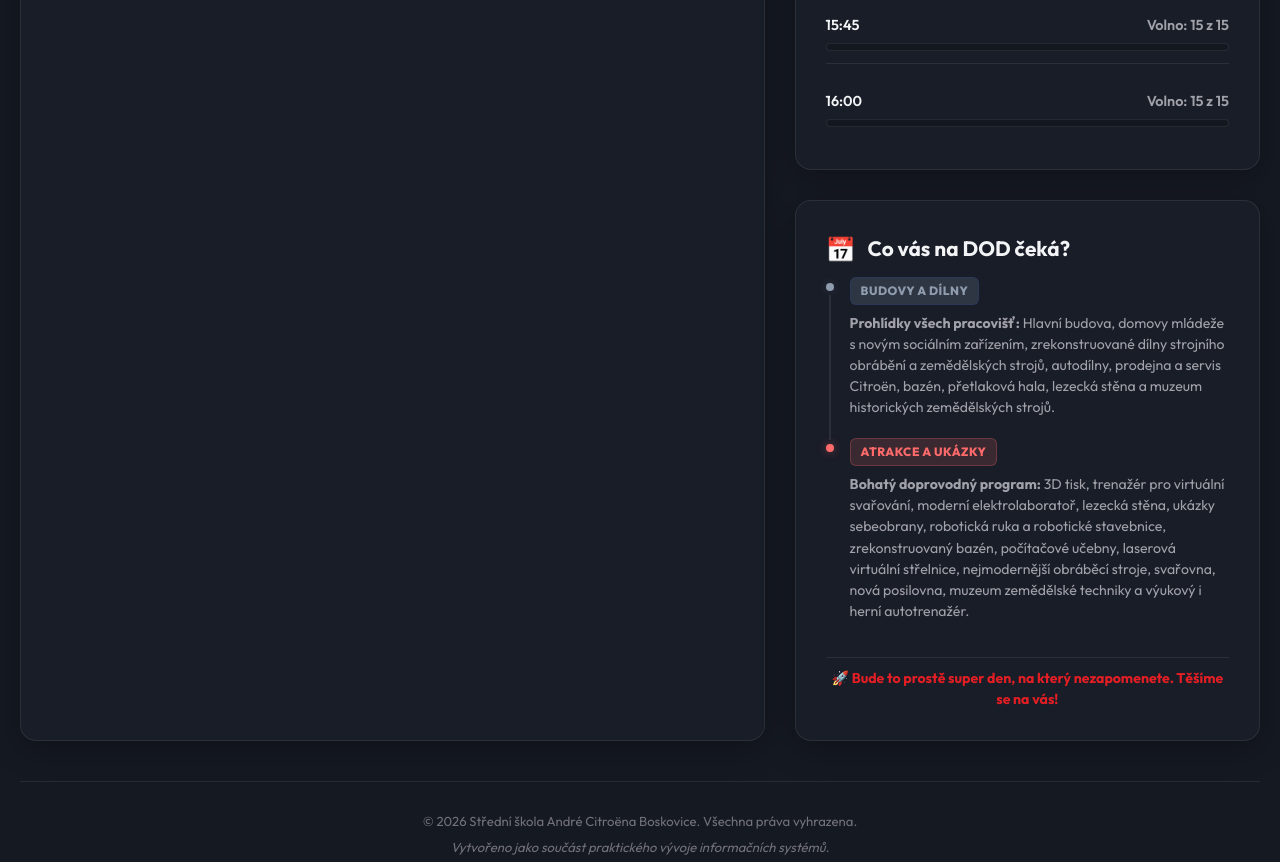
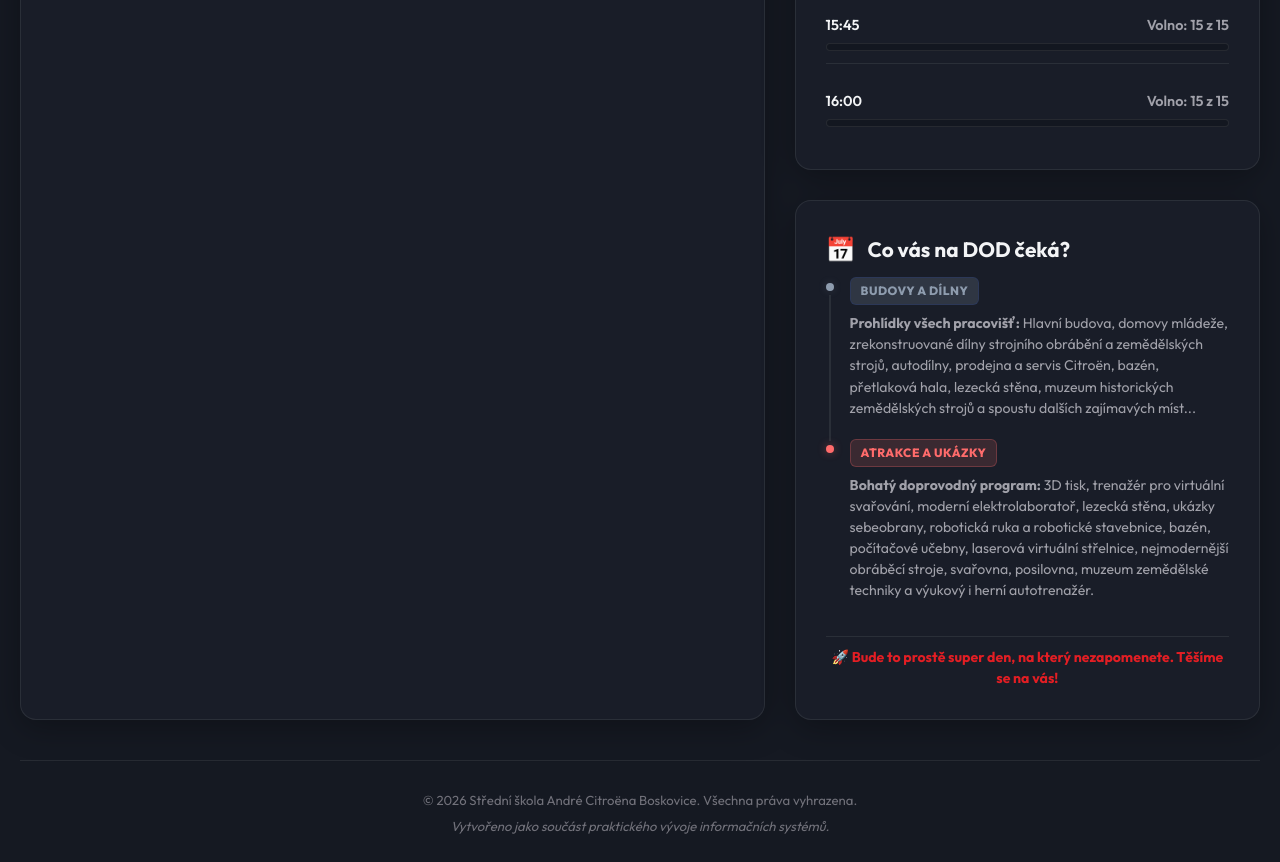
Before and after one commit to janakotlanova86/open-doors-registration, a Flask app: page / in a window 1280 px wide. Shown: the part 2951-3813 px from the top of the page. After the commit the page ends 3785 px from the top, so only its background shows below. Run offline with Flask 3, Linux system fonts and the light colour scheme; data that the repository does not hold is empty; parts of the project's set-up code (start-up, migrations or seed data) failed here and were passed over.

Commit message:
Korekce textů v časové ose programu DOD podle zpětné vazby

```diff
--- a/templates/index.html
+++ b/templates/index.html
@@ -438,11 +438,11 @@
                         <ul class="program-steps">
                             <li>
                                 <div class="step-time">Budovy a dílny</div>
-                                <div class="step-desc"><strong>Prohlídky všech pracovišť:</strong> Hlavní budova, domovy mládeže s novým sociálním zařízením, zrekonstruované dílny strojního obrábění a zemědělských strojů, autodílny, prodejna a servis Citroën, bazén, přetlaková hala, lezecká stěna a muzeum historických zemědělských strojů.</div>
+                                <div class="step-desc"><strong>Prohlídky všech pracovišť:</strong> Hlavní budova, domovy mládeže, zrekonstruované dílny strojního obrábění a zemědělských strojů, autodílny, prodejna a servis Citroën, bazén, přetlaková hala, lezecká stěna, muzeum historických zemědělských strojů a spoustu dalších zajímavých míst...</div>
                             </li>
                             <li>
                                 <div class="step-time">Atrakce a ukázky</div>
-                                <div class="step-desc"><strong>Bohatý doprovodný program:</strong> 3D tisk, trenažér pro virtuální svařování, moderní elektrolaboratoř, lezecká stěna, ukázky sebeobrany, robotická ruka a robotické stavebnice, zrekonstruovaný bazén, počítačové učebny, laserová virtuální střelnice, nejmodernější obráběcí stroje, svařovna, nová posilovna, muzeum zemědělské techniky a výukový i herní autotrenažér.</div>
+                                <div class="step-desc"><strong>Bohatý doprovodný program:</strong> 3D tisk, trenažér pro virtuální svařování, moderní elektrolaboratoř, lezecká stěna, ukázky sebeobrany, robotická ruka a robotické stavebnice, bazén, počítačové učebny, laserová virtuální střelnice, nejmodernější obráběcí stroje, svařovna, posilovna, muzeum zemědělské techniky a výukový i herní autotrenažér.</div>
                             </li>
                         </ul>
                         <div style="margin-top: 15px; padding-top: 10px; border-top: 1px solid var(--border-color); text-align: center; font-size: 0.88rem; font-weight: 700; color: var(--primary);">
```
